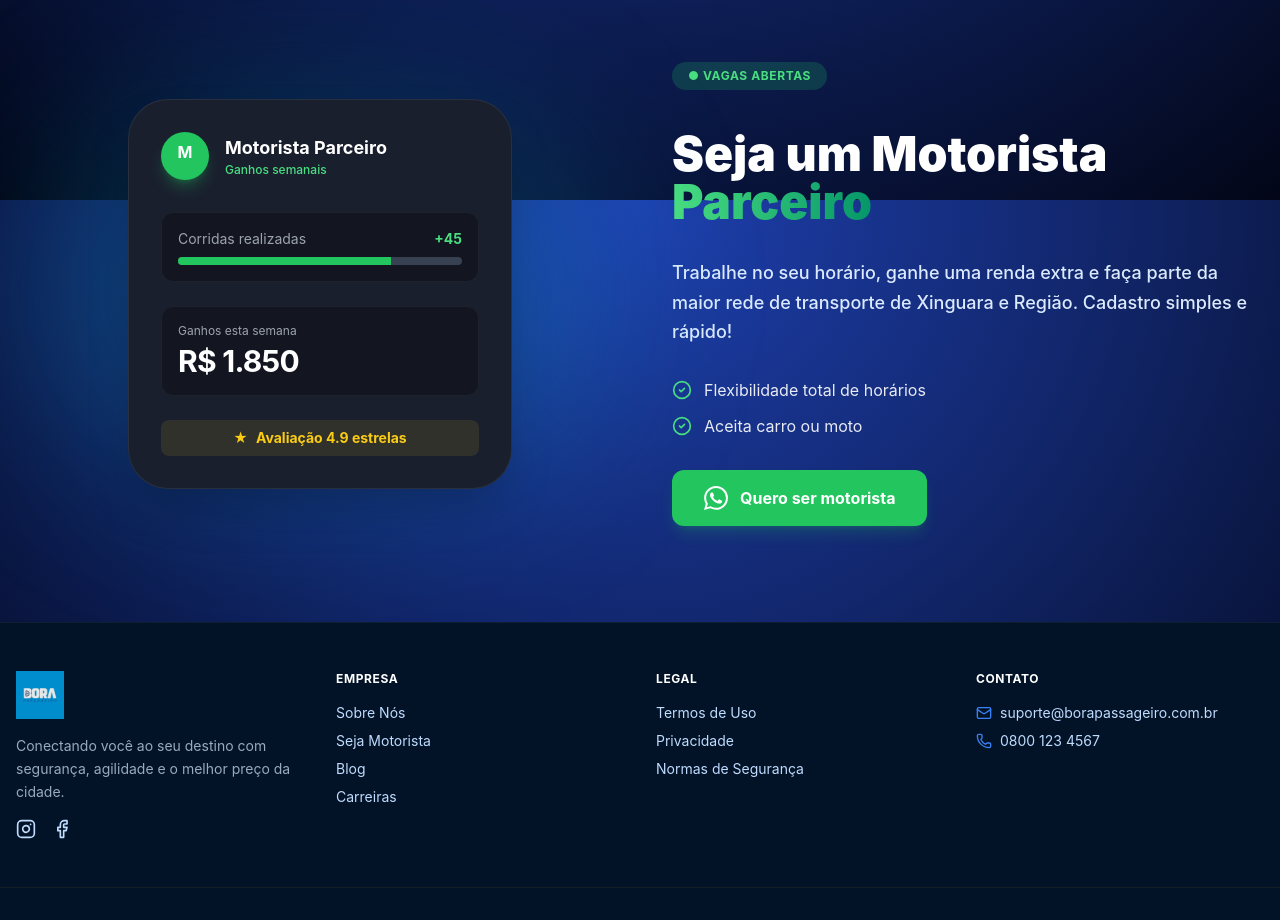
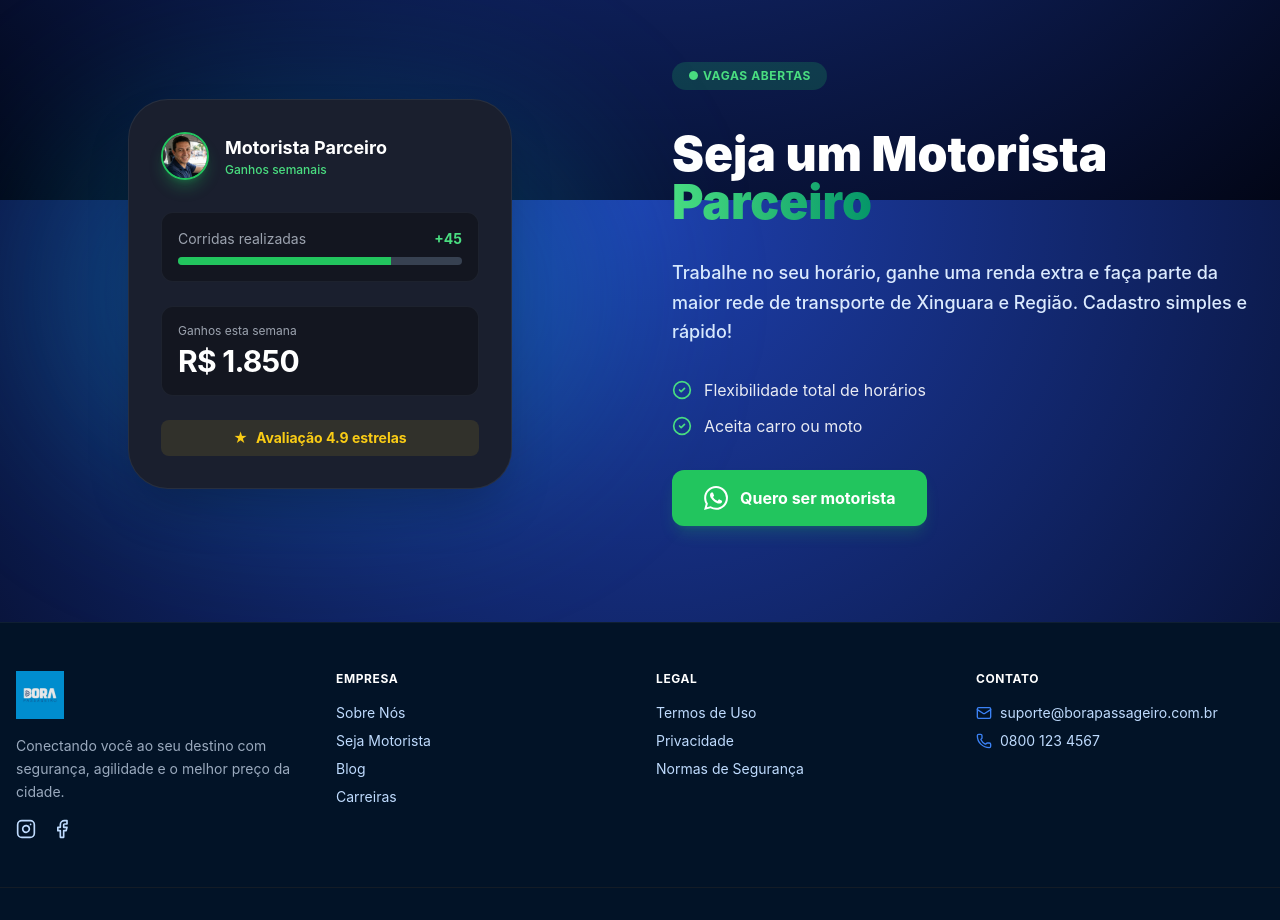
Before and after one commit to SDRCasagrande/borapassageiro2, a React (Vite) app: page / in a window 1280 px wide. Shown: the part 1400-2320 px from the top of the page. Built offline with nearby package versions, Linux system fonts and the light colour scheme.

Commit message:
Update driver avatar with realistic photo

```diff
--- a/src/components/DriverSection.tsx
+++ b/src/components/DriverSection.tsx
@@ -15,8 +15,8 @@ export function DriverSection() {
 
                         <div className="relative bg-[#1a1f2e] border border-gray-700/50 p-8 rounded-[2.5rem] shadow-2xl max-w-sm w-full transform hover:scale-[1.02] transition-transform duration-500">
                             <div className="flex items-center gap-4 mb-8">
-                                <div className="w-12 h-12 bg-green-500 rounded-full flex items-center justify-center shadow-lg shadow-green-500/30">
-                                    <div className="w-6 h-6 text-white font-bold text-center leading-none">M</div>
+                                <div className="w-12 h-12 rounded-full overflow-hidden shadow-lg shadow-green-500/30 border-2 border-green-500">
+                                    <img src="/assets/driver-profile.png" alt="Motorista" className="w-full h-full object-cover" />
                                 </div>
                                 <div>
                                     <h3 className="text-white font-bold text-lg">Motorista Parceiro</h3>
```
Also changed, not shown: public/assets/driver-profile.png (added).
